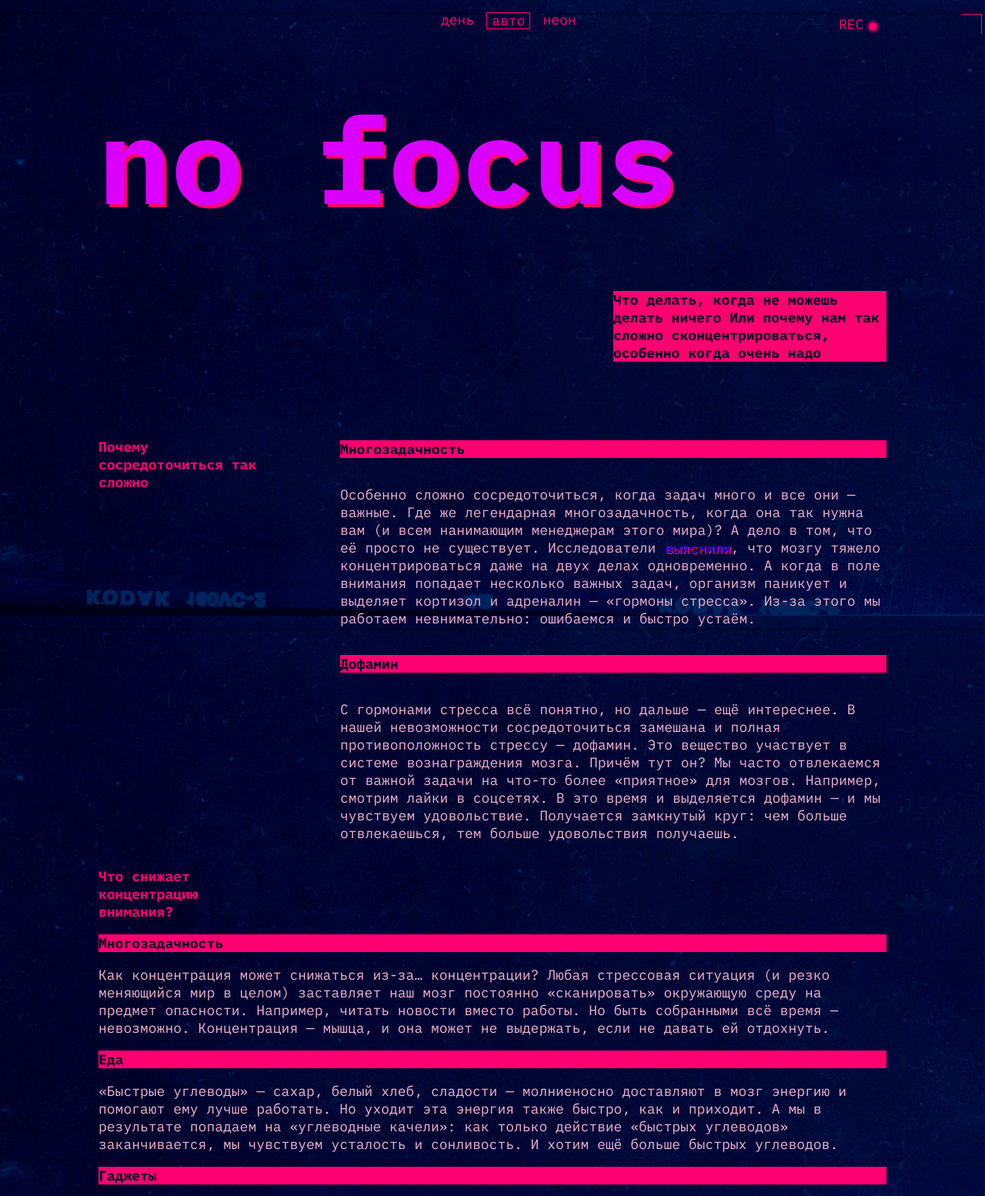
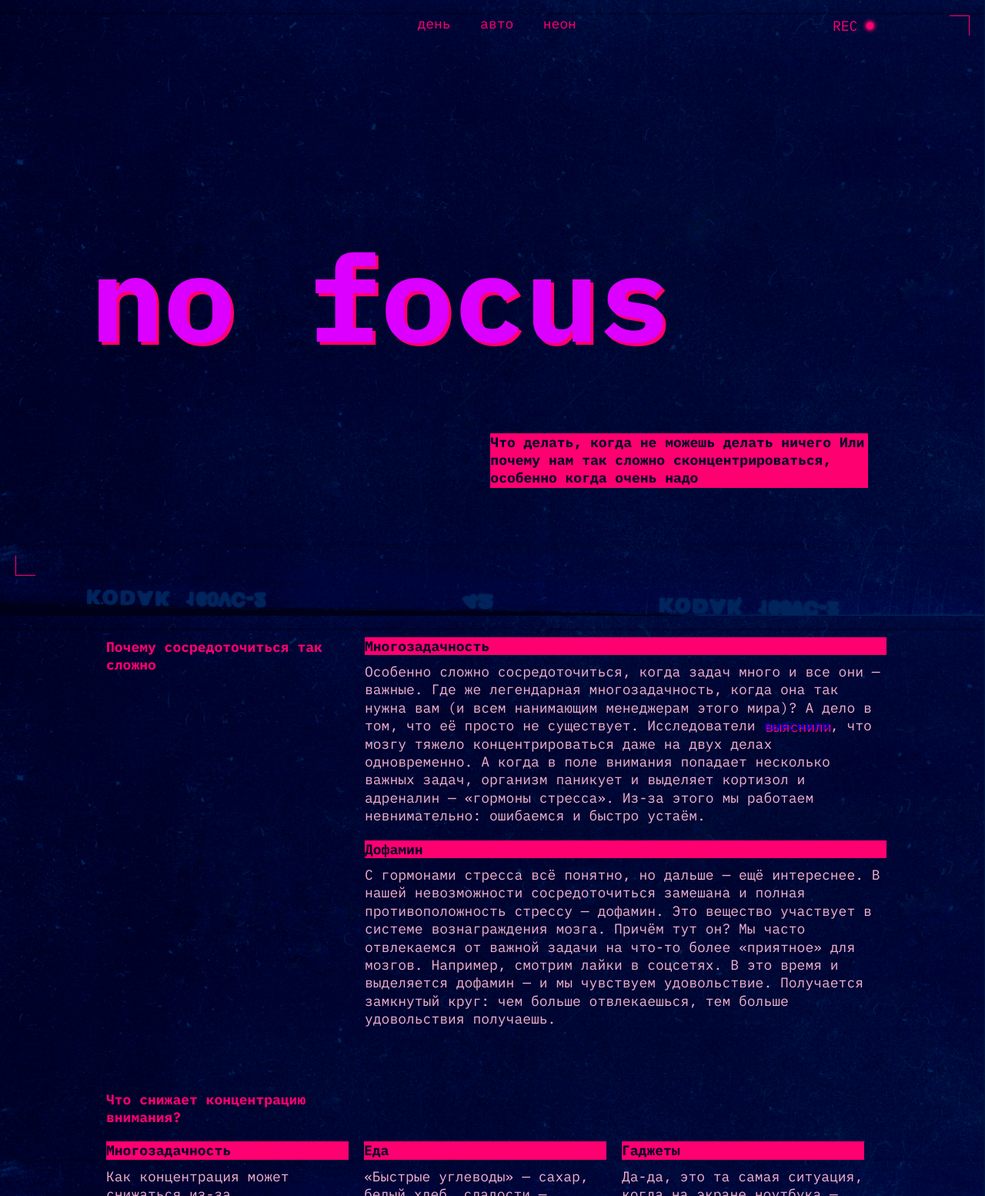
Before and after one commit to AndStrel/slozhno-sosredotochitsya, a plain HTML site: page index.html in a window 1280 px wide. Shown: the top 1554 px of the page at 77% size. Drawn offline with Linux system fonts and the light colour scheme.

Commit message:
Сделал под все экраны

```diff
--- a/index.html
+++ b/index.html
@@ -67,29 +67,29 @@
         Получается замкнутый круг: чем больше отвлекаешься, тем больше удовольствия получаешь.</p>
     </section>
     <section class="main__article-what">
-      <h2 class="main__article-title">Что снижает концентрацию внимания?</h2>
+      <h2 class="main__article-title main__article-title-what">Что снижает концентрацию внимания?</h2>
       <h3 class="accent-text">Многозадачность</h3>
-      <p class="main__article-text">Как концентрация может снижаться из-за… концентрации? Любая стрессовая ситуация (и
+      <p class="main__article-text main__article-text-what">Как концентрация может снижаться из-за… концентрации? Любая стрессовая ситуация (и
         резко меняющийся мир в целом) заставляет наш мозг постоянно «сканировать» окружающую среду на предмет опасности.
         Например, читать новости вместо работы. Но быть собранными всё время — невозможно. Концентрация — мышца, и она
         может не выдержать, если не давать ей отдохнуть.</p>
       <h3 class="accent-text">Еда</h3>
-      <p class="main__article-text">«Быстрые углеводы» — сахар, белый хлеб, сладости — молниеносно доставляют в мозг
+      <p class="main__article-text main__article-text-what">«Быстрые углеводы» — сахар, белый хлеб, сладости — молниеносно доставляют в мозг
         энергию и помогают ему лучше работать. Но уходит эта энергия также быстро, как и приходит. А мы в результате
         попадаем на «углеводные качели»: как только действие «быстрых углеводов» заканчивается, мы чувствуем усталость и
         сонливость. И хотим ещё больше быстрых углеводов.</p>
       <h3 class="accent-text">Гаджеты</h3>
-      <p class="main__article-text">Да-да, это та самая ситуация, когда на экране ноутбука — код, в наушниках — подкаст,
+      <p class="main__article-text main__article-text-what">Да-да, это та самая ситуация, когда на экране ноутбука — код, в наушниках — подкаст,
         а на компьютере фоном — ещё и видео с забавными утятами. В результате мозг пытается переключиться с одной задачи
         на другую — и просто не может. А чтобы вернуться к состоянию полной концентрации, человеку в среднем нужно 20
         минут. Вот и получается, что чем больше времени мы проводим в гаджетах, тем больше времени затем нужно, чтобы
         вернуться к работе.</p>
     </section>
     <section class="main__article-how">
-      <h2 class="main__article-title">Как концентрироваться лучше, чем золотая рыбка (то есть дольше трёх секунд)</h2>
+      <h2 class="main__article-title main__article-title-how">Как концентрироваться лучше, чем золотая рыбка (то есть дольше трёх секунд)</h2>
       <h3 class="accent-text">5 простых (на самом деле не очень) советов</h3>
       <h4 class="accent-text-item">Представьте небо и облака</h4>
-      <p class="main__article-text">Или листья в ручье. Тут дело в лёгкой медитации, которая помогает успокоиться. Ведь
+      <p class="main__article-text ">Или листья в ручье. Тут дело в лёгкой медитации, которая помогает успокоиться. Ведь
         часто именно тревожные мысли о сложных задачах как раз и мешают эти сложные задачи делать. В такие моменты можно
         закрыть глаза и представить, что чистое небо — это вы, а облака — тревожные мысли. И сколько бы их ни было —
         ясное небо всегда будет где-то там, за тучами, и никуда не денется. Это упражнение поможет вернуться в настоящий
--- a/styles/style.css
+++ b/styles/style.css
@@ -17,16 +17,13 @@ img {
 }
 .header {
   display: grid;
-padding-block-end: min(66px, 183px);
-grid-template-columns: repeat(3, 1fr);
+  grid-template-columns: repeat(3, auto);
   grid-template-rows: repeat(4, minmax(min-content, auto));
   grid-template-areas:
     "decoration decoration decoration"
     "nav nav nav"
     "title title title"
     "zero zero text";
-
-
 }
 
 .header::before {
@@ -36,12 +33,8 @@ height: 25px;
   border-top: 1px solid var(--accent-color);
   border-right: 1px solid var(--accent-color);
   position: absolute;
-top: 18px;
-right: 4px;
-}
-
-.header::after {
-
+  top: 10px;
+  right: 10px;
 }
 
 .decoration {
@@ -56,7 +49,6 @@ right: 4px;
   display: grid;
   justify-content: end;
   grid-area: decoration;
-
 }
 
 .decoration::before {
@@ -66,32 +58,28 @@ right: 4px;
   height: 9px;
   background-color: var(--accent-color);
   border-radius: 50%;
-  box-shadow: 0px 0px 4px 2px var(--accent-color);;
-  inset: 30px 40px;
-
+  box-shadow: 0px 0px 4px 2px var(--accent-color);
+  inset: 18px 42px;
 }
 
-.decoration__text{
-margin: 0 10px 0 0;
-padding-block-start: 10px;
-min-width: 52px;
-
+.decoration__text {
+  margin: 0;
+  min-width: 60px;
 }
 
-.header__theme-menu{
+.header__theme-menu {
   grid-area: nav;
   display: grid;
   justify-content: end;
-
+  padding-block-start: 26px;
+  padding-inline-end: 6px;
 }
 
 .header__theme-menu-list {
   display: grid;
   list-style-type: none;
-  gap: 10px;
-
+  gap: 15px;
 }
-
 
 .header__theme-menu-button {
   background: initial;
@@ -102,9 +90,6 @@ min-width: 52px;
   font-size: var(--font-size-normal);
   line-height: 18px;
   text-transform: lowercase;
-
-
-
 }
 
 .header__theme-menu-button:hover {
@@ -116,14 +101,12 @@ outline-color: transparent;
 }
 .header__theme-menu-button:focus-visible {
   outline: 1px solid var(--accent-color);
-
 }
 
 .header__theme-menu-button_active {
   pointer-events: none;
-  border: 1px solid var(--accent-color);
+
 }
-
 
 .title {
   font-family: var(--font);
@@ -131,13 +114,12 @@ outline-color: transparent;
   font-size: clamp(7.25rem, 5.7694rem + 6.3174vw, 9.8125rem);
   font-weight: var(--hard);
   line-height: 95.7px;
-
-
 }
 
 .header__title {
   text-shadow: 4px 4px 0 var(--accent-color);
   grid-area: title;
+  margin: 56px 0 37px;
 }
 
 .accent-text {
@@ -147,21 +129,37 @@ background-color: var(--accent-color);
   font-size: var(--font-size-normal);
   font-weight: var(--hard);
   line-height: var(--line-height-paragraph);
-
+  margin: 20px 0 0 0;
 }
 
 .header__accent-text {
+  font-family: var(--font);
+  color: var(--accent-text-color);
+  background-color: var(--accent-color);
+  font-size: var(--font-size-normal);
+  font-weight: var(--hard);
+  line-height: var(--line-height-paragraph);
   min-width: 355px;
   max-width: 491px;
+  min-height: 117px;
   grid-area: text;
   justify-items: end;
-
+  margin: 17px 0 56px 0;
 }
 
-.main__article-why{
+.header::after {
+  content: "";
+  width: 25px;
+  height: 25px;
+  border-bottom: 1px solid var(--accent-color);
+  border-left: 1px solid var(--accent-color);
+  position: absolute;
+  left: 10px;
+  top: 632px;
+}
+
+.main__article-why {
   display: grid;
-grid-template-columns: auto-fit, minmax(256px, 648px);
-
 }
 
 .main__article-title {
@@ -170,6 +168,16 @@ color: var(--accent-color);
   font-weight: var(--hard);
   font-size: var(--font-size-normal);
   line-height: var(--line-height-paragraph);
+  margin: 50px 0 0;
+}
+
+.main__article-text {
+  font-family: var(--font);
+  font-weight: var(--medium);
+  font-size: var(--font-size-normal);
+  line-height: var(--line-height-paragraph);
+  color: var(--paragraph-text-color);
+  margin: 10px 0 0;
 }
 
 .accent-text-item {
@@ -179,21 +187,11 @@ font-size: var(--font-size-normal);
   line-height: var(--line-height-paragraph);
   background-color: var(--accent-color);
   color: var(--accent-text-color);
-
+  margin: 20px 0 0;
 }
-
-.main__article-text {
-  font-family: var(--font);
-font-weight: var(--medium);
-font-size: var(--font-size-normal);
-line-height: var(--line-height-paragraph);
-color: var(--paragraph-text-color);
-}
-
 .main__article-link {
   text-shadow: 2px 2px 0 var(--accent-color);
   text-decoration: none;
-
 }
 
 .main__article-link:hover {
@@ -202,33 +200,103 @@ color: var(--paragraph-text-color);
 
 .main__article-link:focus {
   outline-color: transparent;
-
 }
 
 .main__article-link:focus-visible {
-outline:  1px solid var(--paragraph-text-color);
+  outline: 1px solid var(--paragraph-text-color);
+}
 
+.main__galery-title {
+  margin-top: 50px;
 }
+
+.sun {
+  margin-top: 10px;
+}
+.ice {
+  margin-top: 6px;
+}
+.sound {
+  margin-top: 6px;
+}
+.book {
+  margin-top: 6px;
+}
+.street {
+  margin-top: 6px;
+  margin-block-end: 38px;
+}
+
+.footer::before {
+  content: "";
+  width: 25px;
+  height: 25px;
+  border-bottom: 1px solid var(--accent-color);
+  border-left: 1px solid var(--accent-color);
+  position: absolute;
+  left: 10px;
+  top: 6734px;
+}
+
 .footer {
   display: flex;
   align-items: center;
   justify-content: center;
+  min-height: 668px;
 }
 .footer__title {
   text-shadow: 2px 2px 0 var(--accent-color);
+  margin: 0;
 }
 
-
-
-
-
-
-
-
+.footer::after {
+  content: "";
+  width: 25px;
+  height: 25px;
+  border-top: 1px solid var(--accent-color);
+  border-right: 1px solid var(--accent-color);
+  position: absolute;
+  right: 10px;
+  top: 6113px;
+}
 
 @media (min-width: 768px) {
+
+  .page {
+    padding: 0px 20px;
+  }
+  .header::before {
+    top: 20px;
+    right: 20px;
+  }
+
+.decoration__text {
+  margin: 11px 0;
+}
+.decoration::before {
+  inset: 28px 44px;
+}
+
+.header__theme-menu {
+  padding-block-start: 123px;
+  padding-block-end: 100px;
+  padding-inline-end: 5px;
+}
+
+.header__title {
+font-size: 120px;
+text-align: start;
+padding-right: 142px;
+margin: 64px 10px 64px -10px;
+}
   .header__accent-text {
     max-width: 364px;
+    margin-block-start: 97px;
+    margin-block-end: 223px;
+  }
+  .header::after {
+    left: 20px;
+    top: 978px;
   }
 
 
@@ -239,42 +307,49 @@ max-width: 364px;
   .main__article-why {
     grid-template-columns: minmax(256px, 314px) minmax(472px, 984px);
     grid-template-rows: auto;
-}
-
-  .main__article-title{
-    grid-row-start: 1;
-    grid-row-end: 5;
+    margin-block-end: 60px;
   }
 
   .main__article-title {
+    grid-row-start: 1;
+    grid-row-end: 5;
+    margin: 0px 0;
     max-width: 230px;
+    margin: 21px 0 0 10px;
 
   }
+  .main__article-what {
+    padding-inline-start: 10px;
+    margin-block-end: 59px;
+  }
 
+  .main__article-title-what{
+    margin: 21px 0 0 0;
+  }
   .main__article-how {
     display: grid;
     grid-template-columns: minmax(256px, 314px) minmax(472px, 984px);
-    grid-template-rows: repeat(min-content);
-
+    margin-block-end: 25px;
   }
 
-  .main__article-title{
+  .main__article-title-how{
     grid-row-start: 1;
     grid-row-end: 13;
   }
 
+
   .main__galery {
     display: grid;
     grid-template-columns: repeat(3, auto);
-grid-template-rows: repeat(4, auto);
+    grid-template-rows: repeat(4, min-content);
     grid-template-areas:
       "text text text"
       "sun sun ice"
       "sound book ice"
       "sound street street";
     gap: 20px;
+    ;
   }
-
 
   .main__galery-title {
     grid-area: text;
@@ -284,58 +359,168 @@ grid-area: text;
     grid-area: sun;
   }
 
-.ice{
+  .ice {
     grid-area: ice;
     display: block;
     height: 100%;
     object-fit: cover;
-
-
   }
   .sound {
     grid-area: sound;
     display: block;
-  height: 100%;
+    height: 93%;
     object-fit: cover;
+  }
+
+  .book {
+    grid-area: book;
 
   }
 
-.book{
-  grid-area: book;
+  .street {
+    grid-area: street;
+
   }
 
-.street{
-  grid-area: street;
+  .footer::before {
+    left: 20px;
+    top: 5804px;
   }
 
   .footer {
     min-height: 1024px;
-}
 
   }
 
-@media (min-width: 1024px) {
-  .header__theme-menu {
-    grid-column-start: 2;
-    grid-column-end: 3;
-    grid-row-start: 1;
-    grid-row-end: 3;
-
-
-  }
-.decoration{
-  grid-column-start:3;
-  grid-column-end: 4;
-
-
+  .footer__title {
+    margin-block-start: 14px;
+    font-size: 120px;
   }
 
-.header__theme-menu-list{
-display: flex;
-min-width: 230px;
-
+.footer::after {
+  right: 20px;
+  top: 4846px;
 }
 
 
 
 }
+
+@media (min-width: 1024px) {
+
+.page {
+
+  padding: 0px 10px;
+}
+
+  .header {
+grid-template-columns: repeat(3, minmax(300px, 1fr) );
+grid-template-rows: repeat(3, 1fr);
+
+  }
+  .header__theme-menu {
+    grid-column-start: 2;
+  grid-column-end: 3;
+ grid-row-start: 1;
+ max-height: 150px;
+ padding: 0px;
+
+  }
+  .decoration {
+    justify-content: end;
+    align-content: center;
+    padding: 0 10px 108px;;
+  }
+
+  .header__theme-menu-list {
+    display: flex;
+    min-width: 230px;
+
+    justify-content: space-around;
+    padding:5px 50px;;
+  }
+
+.header__title {
+grid-row-start: 2;
+font-size: clamp(7.25rem, 5.7694rem + 6.3174vw, 9.8125rem);
+padding-block-start: 108px;
+
+  }
+
+  .header__accent-text {
+    min-width: 491px;
+    min-height: 71px;
+    margin-block-start: 65px;
+    margin-block-end: 174px;
+    grid-column-start: 2;
+    margin-inline-start: 168px;
+
+
+  }
+
+  .header::after {
+    top: 722px;
+  }
+
+  .main__article-title {
+  max-width: 314px;
+  }
+
+  .main__article-why {
+    column-gap: 32px
+  }
+
+  .main__article-what {
+    display: grid;
+    grid-template-columns: repeat(3, 315px);
+    grid-template-rows: 1fr auto auto;
+    column-gap: 20px;
+
+  }
+
+  .main__article-title-what{
+    grid-row-start: 1;
+    grid-row-end: 2;
+    grid-column-start: 1;
+    grid-column-end: 4;
+  }
+
+  .main__article-text-what {
+    grid-row-start: 3;
+
+  }
+
+  .main__article-how{
+    column-gap: 32px;
+  }
+  .main__galery-title {
+    margin-top: 55px;
+    row-gap: 20px;
+}
+.main__galery {
+  row-gap: 10px;
+  column-gap: 15px;
+}
+
+.footer::before {
+  left: 20px;
+  top: 4962px;
+}
+
+.footer {
+  min-height: 768px;
+
+}
+
+.footer__title {
+  margin-block-start: 14px;
+  font-size: clamp(7.25rem, 5.7694rem + 6.3174vw, 9.8125rem);
+}
+
+.footer::after {
+right: 20px;
+top: 4260px;
+}
+
+
+}
--- a/styles/variables.css
+++ b/styles/variables.css
@@ -11,7 +11,7 @@
   --font-size-normal: 18px;
   --medium: 400;
   --hard: 700;
-  --line-height-paragraph: 23.4:
+  --line-height-paragraph: 23.4px;
 
 
 }
```
Lines whose indentation alone changed are shown as unchanged.
